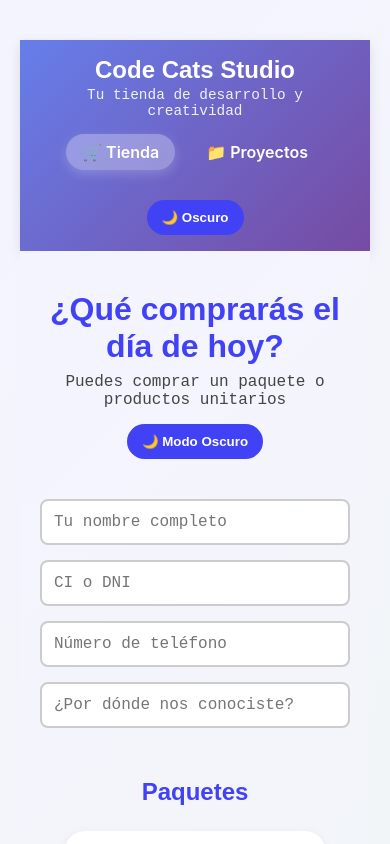
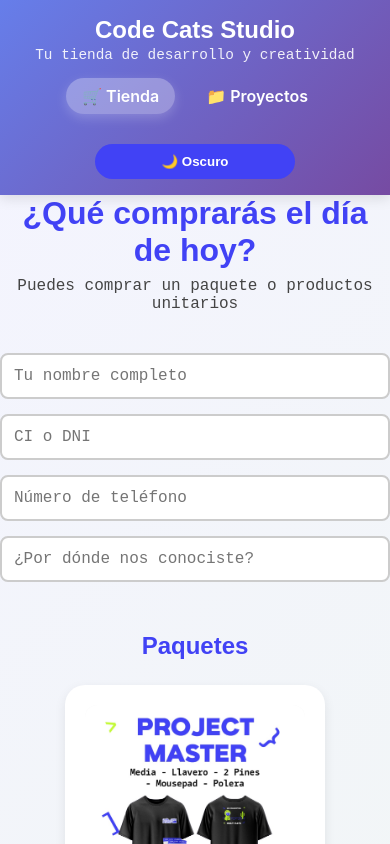
Before and after one commit to leaox77/Code-Cats-Studio, a React (Vite) app: page / in a window 390 px wide. Shown: the top 844 px of the page. Built offline with nearby package versions, Linux system fonts and the light colour scheme; a web font is replaced by a local one.

Commit message:
💄 [FIX] layout styles

```diff
--- a/package.json
+++ b/package.json
@@ -10,6 +10,7 @@
     "preview": "vite preview"
   },
   "dependencies": {
+    "lucide-react": "^0.546.0",
     "react": "^18.3.1",
     "react-dom": "^18.3.1",
     "react-router-dom": "^7.9.4"
--- a/src/App.css
+++ b/src/App.css
@@ -24,7 +24,6 @@
 .app-container {
   min-height: 100vh;
   background: var(--bg-light);
-  padding: 40px 20px;
   transition: all 0.3s ease;
 }
 
@@ -62,9 +61,7 @@
 }
 
 .theme-toggle {
-  position: absolute;
   top: 0;
-  right: 20px;
   background: var(--primary-color);
   color: white;
   border: none;
@@ -355,6 +352,7 @@
   background: linear-gradient(135deg, #f8f9ff 0%, #ffffff 100%);
   border-radius: 16px;
   box-shadow: 0 8px 24px rgba(65, 66, 245, 0.1);
+  margin-bottom: 20px;
 }
 
 .dark-mode .total-section {
--- a/src/components/Layout.css
+++ b/src/components/Layout.css
@@ -1,8 +1,17 @@
+.app-container {
+  min-height: 100vh;
+  display: flex;
+  flex-direction: column;
+}
+
 .layout-header {
   background: linear-gradient(135deg, #667eea 0%, #764ba2 100%);
   color: white;
   padding: 1rem 0;
   box-shadow: 0 4px 12px rgba(0, 0, 0, 0.1);
+  width: 100%;
+  top: 0;
+  z-index: 1000;
 }
 
 .dark-mode .layout-header {
@@ -36,6 +45,8 @@
   display: flex;
   gap: 30px;
   align-items: center;
+  flex: 1;
+  justify-content: center;
 }
 
 .nav-link {
@@ -72,6 +83,7 @@
   font-family: 'Inter', sans-serif;
   font-weight: 600;
   transition: all 0.3s ease;
+  margin-left: auto;
 }
 
 .theme-toggle:hover {
@@ -80,14 +92,16 @@
 }
 
 .layout-main {
-  min-height: calc(100vh - 140px);
+  flex: 1;
   padding: 0;
+  width: 100%;
 }
 
 .layout-footer {
   background: #2d3748;
   color: white;
   padding: 2rem 0;
+  width: 100%;
   margin-top: auto;
 }
 
@@ -137,6 +151,8 @@
 
   .nav-menu {
     gap: 15px;
+    justify-content: center;
+    width: 100%;
   }
 
   .nav-link {
@@ -148,6 +164,12 @@
     font-size: 1.5rem;
   }
 
+  .theme-toggle {
+    margin-left: 0;
+    width: 100%;
+    max-width: 200px;
+  }
+
   .footer-links {
     flex-direction: column;
     gap: 15px;
--- a/src/components/Layout.jsx
+++ b/src/components/Layout.jsx
@@ -31,6 +31,7 @@ const Layout = ({ children }) => {
             </Link>
           </nav>
 
+          {/* El botón de modo oscuro ahora está dentro del header */}
           <button
             className="theme-toggle"
             onClick={() => setDarkMode(!darkMode)}
@@ -48,12 +49,12 @@ const Layout = ({ children }) => {
       {/* Footer */}
       <footer className="layout-footer">
         <div className="footer-content">
-          <p>© 2024 Code Cats Studio - Desarrollado con 💻 y 🐱</p>
+          <p>© 2025 Code Cats Studio - Desarrollado con 💻 y 🐱</p>
           <div className="footer-links">
-            <a href="https://wa.me/591YOURNUMBER" target="_blank" rel="noopener noreferrer">
+            <a href="https://wa.me/59175268812" target="_blank" rel="noopener noreferrer">
               📱 WhatsApp
             </a>
-            <a href="https://instagram.com/yourprofile" target="_blank" rel="noopener noreferrer">
+            <a href="https://instagram.com/code_cats.studio" target="_blank" rel="noopener noreferrer">
               📸 Instagram
             </a>
           </div>
--- a/src/pages/Compras.jsx
+++ b/src/pages/Compras.jsx
@@ -277,7 +277,7 @@ function Compras() {
   }));
 
   return (
-    <div className={`app-container ${darkMode ? 'dark-mode' : ''}`}>
+    <div className="compras-page">
       {/* Toast */}
       {mostrarToast && (
         <div className={`toast ${toastMensaje.includes('❌') ? 'toast-error' : toastMensaje.includes('🎉') ? 'toast-success' : 'toast-warning'}`}>
@@ -413,12 +413,6 @@ function Compras() {
       <header className="header">
         <h1>¿Qué comprarás el día de hoy?</h1>
         <p className="subtitle">Puedes comprar un paquete o productos unitarios</p>
-        <button
-          className="theme-toggle"
-          onClick={() => setDarkMode(!darkMode)}
-        >
-          {darkMode ? '☀️ Modo Claro' : '🌙 Modo Oscuro'}
-        </button>
       </header>
 
       <div className="formulario">
```
Also changed, not shown: 1 other file (tests, documents, lock files or other folders).
